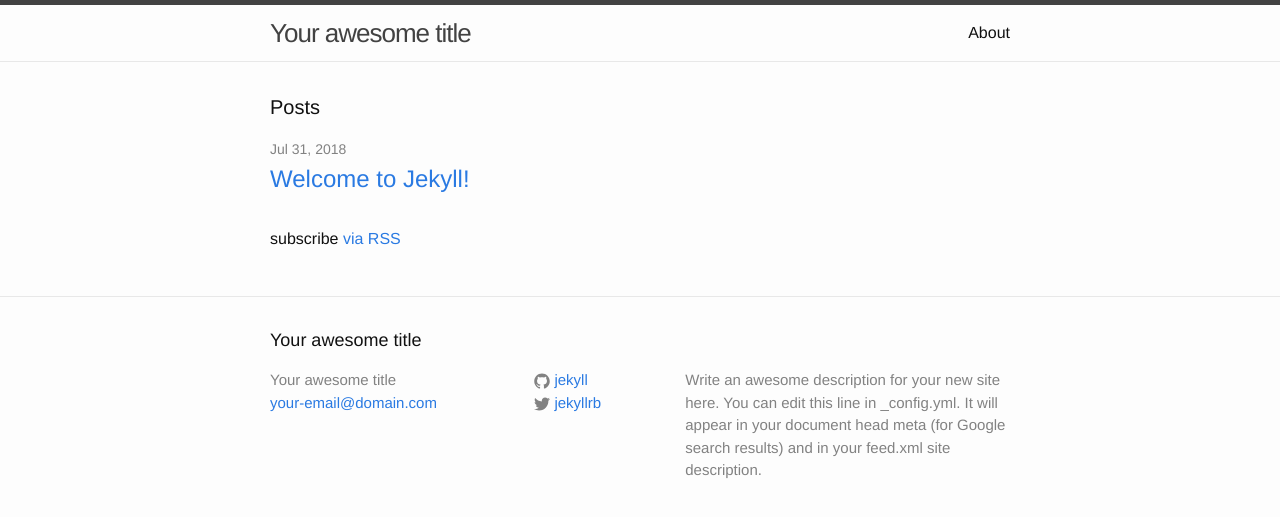
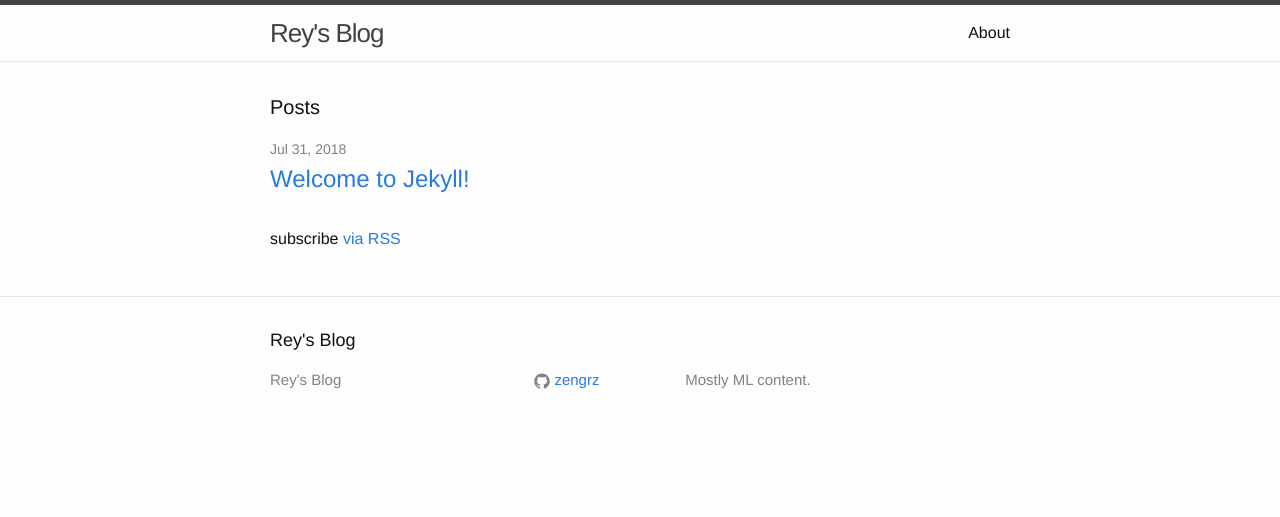
Before and after one commit to zengrz/zengrz.github.io, a Jekyll site: the page built from index.html, in a window 1280 px wide. Shown: the top 517 px of the page. Built offline with Jekyll 4.4.1, drawn with Linux system fonts in a browser that asks for light colours.

Commit message:
modified _config to removed unnecessary content. added git ignore.

```diff
--- a/_config.yml
+++ b/_config.yml
@@ -6,16 +6,14 @@
 # 'jekyll serve'. If you change this file, please restart the server process.
 
 # Site settings
-title: Your awesome title
-email: your-email@domain.com
+title: Rey's Blog
+#email: your-email@domain.com
 description: > # this means to ignore newlines until "baseurl:"
-  Write an awesome description for your new site here. You can edit this
-  line in _config.yml. It will appear in your document head meta (for
-  Google search results) and in your feed.xml site description.
+  Mostly ML content.
 baseurl: "" # the subpath of your site, e.g. /blog
 url: "http://yourdomain.com" # the base hostname & protocol for your site
-twitter_username: jekyllrb
-github_username:  jekyll
+#twitter_username: jekyllrb
+github_username:  zengrz
 
 # Build settings
 markdown: kramdown
```
Also changed, not shown: 1 other file.
